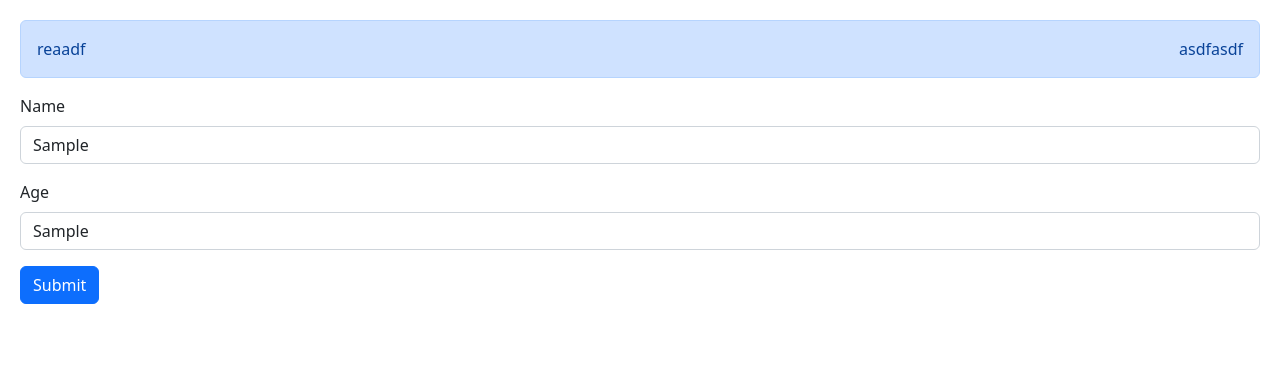
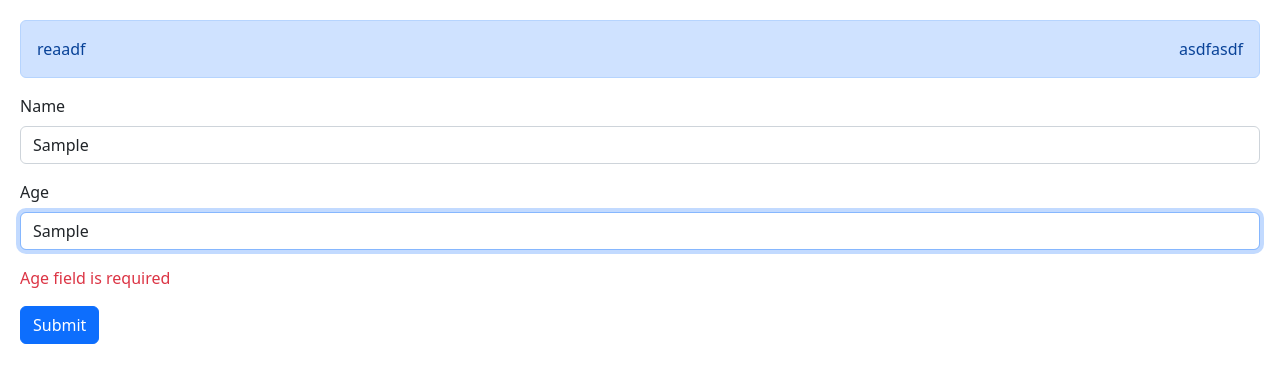
Before and after one commit to racynibaya/react-typescript, a React (Vite) app: page / in a window 1280 px wide. Both pictures are taken after typing "Sample", "Sample" into the empty fields and a click on the button "Submit". Shown: the top 382 px of the page. Built offline with nearby package versions, Linux system fonts and the light colour scheme.

Commit message:
introduction to schema base form  validation using ZOD

```diff
--- a/package.json
+++ b/package.json
@@ -9,11 +9,13 @@
     "preview": "vite preview"
   },
   "dependencies": {
+    "@hookform/resolvers": "^2.9.11",
     "bootstrap": "^5.2.3",
     "react": "^18.2.0",
     "react-dom": "^18.2.0",
     "react-hook-form": "7.43",
-    "react-icons": "^4.8.0"
+    "react-icons": "^4.8.0",
+    "zod": "^3.21.4"
   },
   "devDependencies": {
     "@types/react": "^18.0.27",
--- a/src/components/Form.tsx
+++ b/src/components/Form.tsx
@@ -1,18 +1,30 @@
 import React, { FormEvent, ChangeEvent, useState } from 'react';
 import { useForm } from 'react-hook-form';
 import { FieldValues } from 'react-hook-form/dist/types';
+import { z } from 'zod';
+import { zodResolver } from '@hookform/resolvers/zod';
+
+const schema = z.object({
+  name: z.string().min(3, { message: 'Name must be at least 3 characters' }), // 2nd arg of min: customizing error message
+  age: z
+    .number({ invalid_type_error: 'Age field is required' })
+    .min(18, { message: 'Age must be at least 18.' }),
+});
+
+// It is like defining interface
+type FormData = z.infer<typeof schema>;
 
 // for better development purposes
-interface FormData {
-  name: string;
-  age: number;
-}
+// interface FormData {
+//   name: string;
+//   age: number;
+// }
 const Form = () => {
   const {
     register,
     handleSubmit,
     formState: { errors },
-  } = useForm<FormData>();
+  } = useForm<FormData>({ resolver: zodResolver(schema) });
 
   const onSubmit = async (data: FieldValues) => {
     console.log(data);
@@ -25,29 +37,25 @@
           Name
         </label>
         <input
-          {...register('name', { minLength: 3 })}
+          {...register('name')}
           type='text'
           className='form-control'
           id='name'
         />
-        {errors.name?.type === 'minLength' && (
-          <p className='text-danger'>Minimun length of 3</p>
-        )}
+        {errors.name && <p className='text-danger'>{errors.name.message}</p>}
       </div>
       <div className='mb-3'>
         <label htmlFor='age' className='form-label'>
           Age
         </label>
         <input
-          {...register('age', { required: 'This is required' })}
+          {...register('age', { valueAsNumber: true })}
           type='text'
           className='form-control'
           id='age'
         />
-        {errors.age?.type === 'required' && (
-          <p className='text-danger'>This is required</p>
-        )}
       </div>
+      {errors.age && <p className='text-danger'>{errors.age.message}</p>}
       <button className='btn btn-primary' type='submit'>
         Submit
       </button>
```
Also changed, not shown: 1 other file (tests, documents, lock files or other folders).
